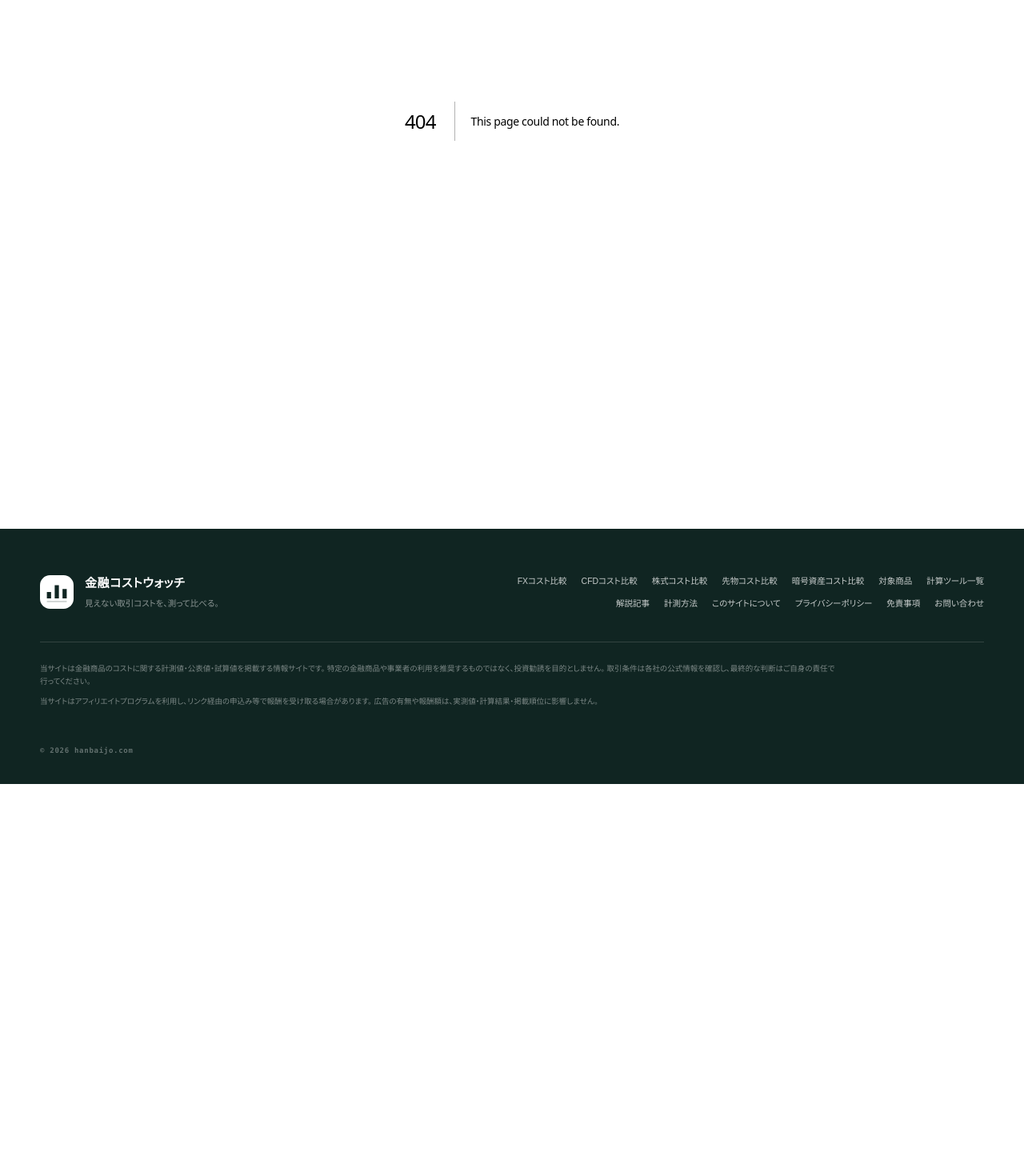
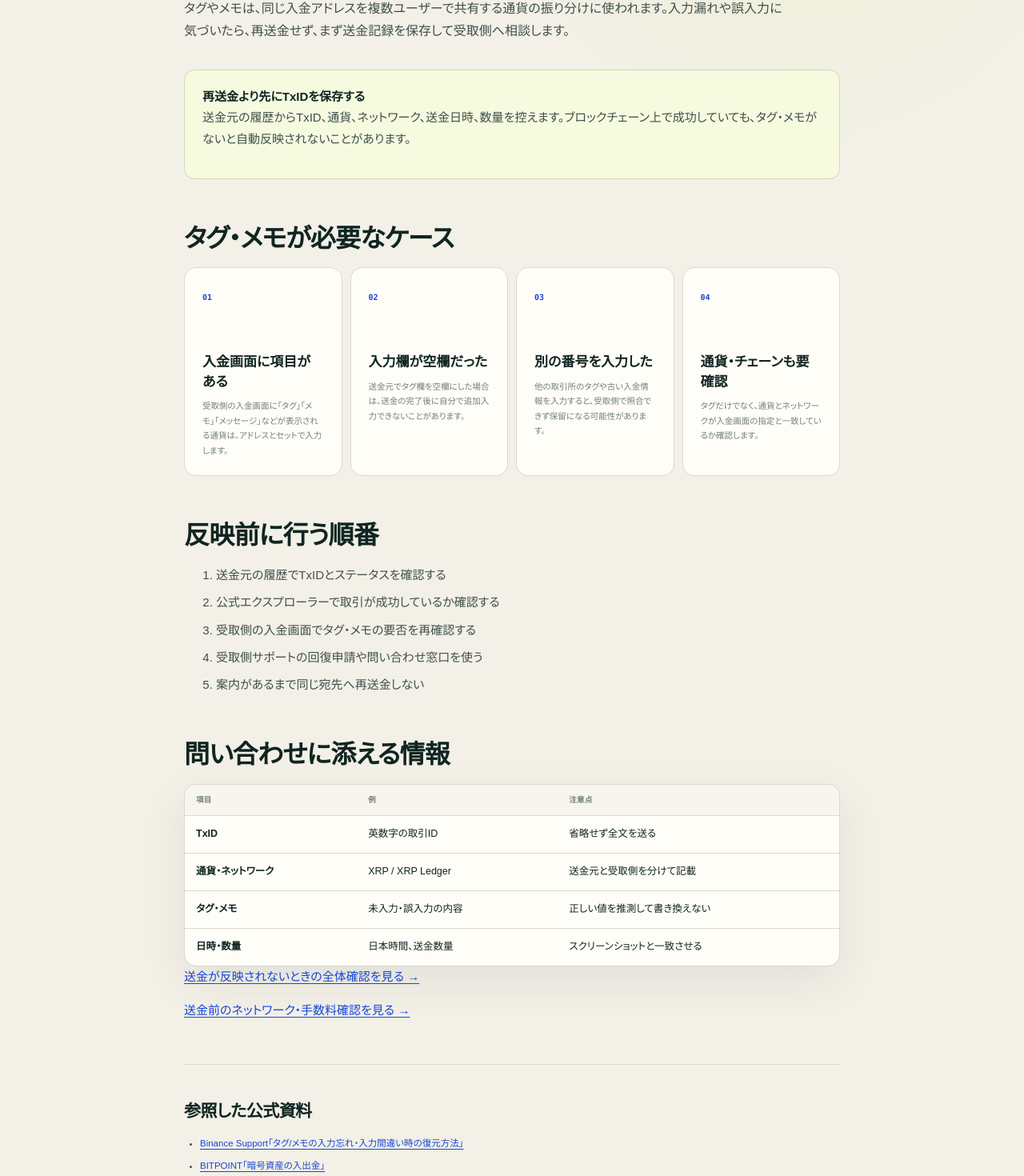
Before and after one commit to mrok18/hanbaijo, a Next.js app: page /articles/crypto-tag-memo-missing in a window 1280 px wide. Before the commit this address had no page. Shown: the part 326-1796 px from the top of the page at 80% size. Before the commit the page ends 1306 px from the top, so only its background shows below. Built offline with nearby package versions, Linux system fonts and the light colour scheme.

Commit message:
Add crypto tag memo recovery guide

```diff
--- /dev/null
+++ b/app/articles/crypto-tag-memo-missing/page.tsx
@@ -0,0 +1,38 @@
+import Link from 'next/link';
+import type { Metadata } from 'next';
+
+export const metadata: Metadata = {
+  title: '暗号資産のタグ・メモを忘れた｜入金反映前に確認すること',
+  description: 'XRPやATOMなどでタグ・メモを忘れた、間違えたときの確認手順と、サポートへ伝える情報を整理します。',
+};
+
+export default function Page() {
+  return <article>
+    <p className="page-kicker">CRYPTO / TAG & MEMO</p>
+    <h1>暗号資産のタグ・メモを忘れたときの確認手順</h1>
+    <p className="lede">タグやメモは、同じ入金アドレスを複数ユーザーで共有する通貨の振り分けに使われます。入力漏れや誤入力に気づいたら、再送金せず、まず送金記録を保存して受取側へ相談します。</p>
+    <div className="callout"><strong>再送金より先にTxIDを保存する</strong><p>送金元の履歴からTxID、通貨、ネットワーク、送金日時、数量を控えます。ブロックチェーン上で成功していても、タグ・メモがないと自動反映されないことがあります。</p></div>
+    <h2>タグ・メモが必要なケース</h2>
+    <div className="fx-metric-grid">
+      <article><b>01</b><h3>入金画面に項目がある</h3><p>受取側の入金画面に「タグ」「メモ」「メッセージ」などが表示される通貨は、アドレスとセットで入力します。</p></article>
+      <article><b>02</b><h3>入力欄が空欄だった</h3><p>送金元でタグ欄を空欄にした場合は、送金の完了後に自分で追加入力できないことがあります。</p></article>
+      <article><b>03</b><h3>別の番号を入力した</h3><p>他の取引所のタグや古い入金情報を入力すると、受取側で照合できず保留になる可能性があります。</p></article>
+      <article><b>04</b><h3>通貨・チェーンも要確認</h3><p>タグだけでなく、通貨とネットワークが入金画面の指定と一致しているか確認します。</p></article>
+    </div>
+    <h2>反映前に行う順番</h2>
+    <ol><li>送金元の履歴でTxIDとステータスを確認する</li><li>公式エクスプローラーで取引が成功しているか確認する</li><li>受取側の入金画面でタグ・メモの要否を再確認する</li><li>受取側サポートの回復申請や問い合わせ窓口を使う</li><li>案内があるまで同じ宛先へ再送金しない</li></ol>
+    <h2>問い合わせに添える情報</h2>
+    <div className="data-panel"><div className="table-scroll"><table className="rates comparison-table"><thead><tr><th>項目</th><th>例</th><th>注意点</th></tr></thead><tbody>
+      <tr><td className="ex-name">TxID</td><td>英数字の取引ID</td><td>省略せず全文を送る</td></tr>
+      <tr><td className="ex-name">通貨・ネットワーク</td><td>XRP / XRP Ledger</td><td>送金元と受取側を分けて記載</td></tr>
+      <tr><td className="ex-name">タグ・メモ</td><td>未入力・誤入力の内容</td><td>正しい値を推測して書き換えない</td></tr>
+      <tr><td className="ex-name">日時・数量</td><td>日本時間、送金数量</td><td>スクリーンショットと一致させる</td></tr>
+    </tbody></table></div></div>
+    <p><Link href="/articles/crypto-transfer-not-reflected">送金が反映されないときの全体確認を見る →</Link></p>
+    <p><Link href="/articles/crypto-transfer-fee-network">送金前のネットワーク・手数料確認を見る →</Link></p>
+    <section className="article-sources" aria-labelledby="sources"><h2 id="sources">参照した公式資料</h2><ul>
+      <li><a href="https://www.binance.com/ja/support/faq/detail/40b87335db904481888ef406b105442b" target="_blank" rel="noopener noreferrer">Binance Support「タグ/メモの入力忘れ・入力間違い時の復元方法」</a></li>
+      <li><a href="https://www.bitpoint.co.jp/service/transfer/" target="_blank" rel="noopener noreferrer">BITPOINT「暗号資産の入出金」</a></li>
+    </ul><p>回復可否、手数料、受付期間はサービスごとに異なります。必ず受取側の最新案内を確認してください。確認日：2026年9月11日。</p></section>
+  </article>;
+}
--- a/app/articles/posts.ts
+++ b/app/articles/posts.ts
@@ -235,6 +235,7 @@ export const POSTS = [
   { slug: 'cost-no-uchiwake', category: '暗号資産', title: '暗号資産を買うときにかかるコストの全体像', desc: 'スプレッド以外に、入金・売買・送金・出金でいくらかかるのか。' },
   { slug: 'crypto-transfer-fee-network', category: '暗号資産', title: '暗号資産の送金手数料とネットワーク｜確認項目を整理', desc: '出金手数料とネットワーク手数料を分け、通貨・ネットワーク・反映条件を送金前に確認する。' },
   { slug: 'crypto-transfer-not-reflected', category: '暗号資産', title: '暗号資産を送金したのに反映されない｜確認順と問い合わせ準備', desc: 'TxID、承認数、ネットワーク、タグ・メモ、最低入金額を確認する順番を整理する。' },
+  { slug: 'crypto-tag-memo-missing', category: '暗号資産', title: '暗号資産のタグ・メモを忘れた｜入金反映前に確認すること', desc: 'XRPやATOMなどでタグ・メモを忘れた、間違えたときの確認手順と、サポートへ伝える情報を整理する。' },
   { slug: 'kounyu-tejun', category: '実務', title: 'コストを抑えて買うための手順', desc: '同じ金額を買うのに、どこで差がつくのかを順に確認する。' },
   { slug: 'tesuryo-hyoki', category: '基礎知識', title: '「手数料無料」はなぜ表示できるのか', desc: '表示として誤りではないが、負担がないという意味でもない。その構造。' },
   { slug: 'ita-yomikata', category: '実務', title: '取引所の「板」の読み方', desc: '指値と成行、そしてスプレッドが決まる仕組み。' },
```
